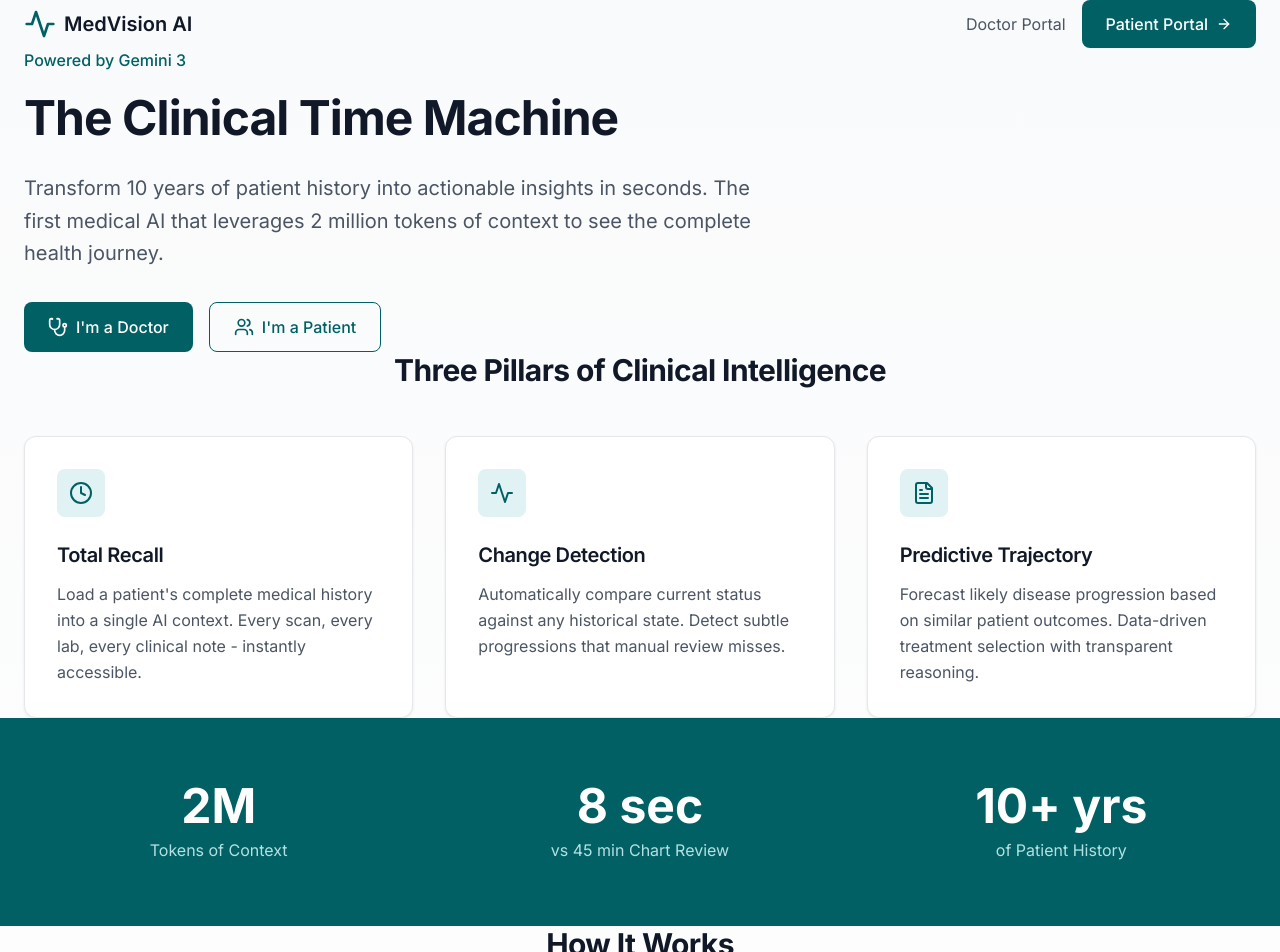
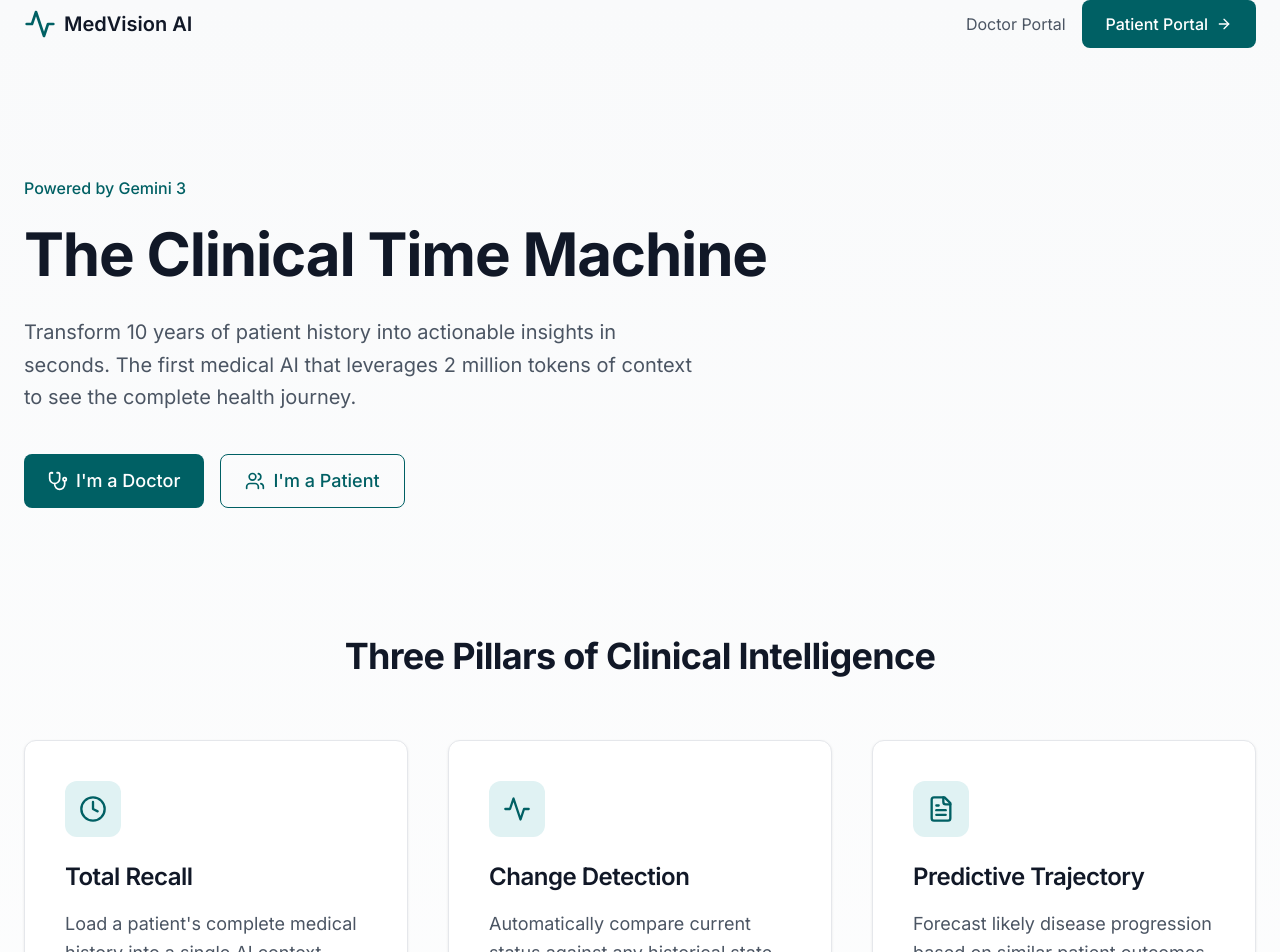
Before and after one commit to sarthakskd20/medvision-ai, a Next.js app in the folder frontend/: page / in a window 1280 px wide. Shown: the top 952 px of the page. Built offline with nearby package versions, Linux system fonts and the light colour scheme.

Commit message:
Improve home page spacing and typography
- Increased vertical padding (py-28/32) across Hero, Features, and Stats sections
- Added hover effects to feature cards
- Increased font sizes for better readability
- Added generous breathing room between sections

```diff
--- a/frontend/src/app/page.tsx
+++ b/frontend/src/app/page.tsx
@@ -24,23 +24,23 @@
             </header>
 
             {/* Hero Section */}
-            <section className="container-medical py-20">
+            <section className="container-medical py-28 md:py-32">
                 <div className="max-w-3xl">
-                    <p className="text-primary-500 font-medium mb-4">Powered by Gemini 3</p>
-                    <h1 className="text-5xl font-bold text-gray-900 leading-tight mb-6">
+                    <p className="text-primary-500 font-medium mb-6">Powered by Gemini 3</p>
+                    <h1 className="text-5xl md:text-6xl font-bold text-gray-900 leading-tight mb-8">
                         The Clinical Time Machine
                     </h1>
-                    <p className="text-xl text-gray-600 mb-8 leading-relaxed">
+                    <p className="text-xl text-gray-600 mb-10 leading-relaxed max-w-2xl">
                         Transform 10 years of patient history into actionable insights in seconds.
                         The first medical AI that leverages 2 million tokens of context to see
                         the complete health journey.
                     </p>
                     <div className="flex gap-4">
-                        <Link href="/dashboard" className="btn-primary flex items-center gap-2">
+                        <Link href="/dashboard" className="btn-primary flex items-center gap-2 text-lg px-8 py-4">
                             <Stethoscope className="h-5 w-5" />
                             I'm a Doctor
                         </Link>
-                        <Link href="/patient-portal" className="btn-secondary flex items-center gap-2">
+                        <Link href="/patient-portal" className="btn-secondary flex items-center gap-2 text-lg px-8 py-4">
                             <Users className="h-5 w-5" />
                             I'm a Patient
                         </Link>
@@ -49,48 +49,48 @@
             </section>
 
             {/* Features Section */}
-            <section className="container-medical py-20">
-                <h2 className="text-3xl font-bold text-gray-900 mb-12 text-center">
+            <section className="container-medical py-28">
+                <h2 className="text-3xl md:text-4xl font-bold text-gray-900 mb-16 text-center">
                     Three Pillars of Clinical Intelligence
                 </h2>
-                <div className="grid md:grid-cols-3 gap-8">
+                <div className="grid md:grid-cols-3 gap-10">
                     {/* Feature 1 */}
-                    <div className="card p-8">
-                        <div className="w-12 h-12 rounded-lg bg-primary-50 flex items-center justify-center mb-6">
-                            <Clock className="h-6 w-6 text-primary-500" />
+                    <div className="card p-10 hover:-translate-y-1 transition-transform duration-300">
+                        <div className="w-14 h-14 rounded-xl bg-primary-50 flex items-center justify-center mb-6">
+                            <Clock className="h-7 w-7 text-primary-500" />
                         </div>
-                        <h3 className="text-xl font-semibold text-gray-900 mb-3">
+                        <h3 className="text-2xl font-semibold text-gray-900 mb-4">
                             Total Recall
                         </h3>
-                        <p className="text-gray-600 leading-relaxed">
+                        <p className="text-gray-600 leading-relaxed text-lg">
                             Load a patient's complete medical history into a single AI context.
                             Every scan, every lab, every clinical note - instantly accessible.
                         </p>
                     </div>
 
                     {/* Feature 2 */}
-                    <div className="card p-8">
-                        <div className="w-12 h-12 rounded-lg bg-primary-50 flex items-center justify-center mb-6">
-                            <Activity className="h-6 w-6 text-primary-500" />
+                    <div className="card p-10 hover:-translate-y-1 transition-transform duration-300">
+                        <div className="w-14 h-14 rounded-xl bg-primary-50 flex items-center justify-center mb-6">
+                            <Activity className="h-7 w-7 text-primary-500" />
                         </div>
-                        <h3 className="text-xl font-semibold text-gray-900 mb-3">
+                        <h3 className="text-2xl font-semibold text-gray-900 mb-4">
                             Change Detection
                         </h3>
-                        <p className="text-gray-600 leading-relaxed">
+                        <p className="text-gray-600 leading-relaxed text-lg">
                             Automatically compare current status against any historical state.
                             Detect subtle progressions that manual review misses.
                         </p>
                     </div>
 
                     {/* Feature 3 */}
-                    <div className="card p-8">
-                        <div className="w-12 h-12 rounded-lg bg-primary-50 flex items-center justify-center mb-6">
-                            <FileText className="h-6 w-6 text-primary-500" />
+                    <div className="card p-10 hover:-translate-y-1 transition-transform duration-300">
+                        <div className="w-14 h-14 rounded-xl bg-primary-50 flex items-center justify-center mb-6">
+                            <FileText className="h-7 w-7 text-primary-500" />
                         </div>
-                        <h3 className="text-xl font-semibold text-gray-900 mb-3">
+                        <h3 className="text-2xl font-semibold text-gray-900 mb-4">
                             Predictive Trajectory
                         </h3>
-                        <p className="text-gray-600 leading-relaxed">
+                        <p className="text-gray-600 leading-relaxed text-lg">
                             Forecast likely disease progression based on similar patient outcomes.
                             Data-driven treatment selection with transparent reasoning.
                         </p>
@@ -99,20 +99,20 @@
             </section>
 
             {/* Stats Section */}
-            <section className="bg-primary-500 py-16">
+            <section className="bg-primary-500 py-24 mb-12">
                 <div className="container-medical">
-                    <div className="grid md:grid-cols-3 gap-8 text-center text-white">
+                    <div className="grid md:grid-cols-3 gap-12 text-center text-white">
                         <div>
-                            <p className="text-5xl font-bold mb-2">2M</p>
-                            <p className="text-primary-100">Tokens of Context</p>
+                            <p className="text-6xl font-bold mb-3">2M</p>
+                            <p className="text-primary-100 text-xl">Tokens of Context</p>
                         </div>
                         <div>
-                            <p className="text-5xl font-bold mb-2">8 sec</p>
-                            <p className="text-primary-100">vs 45 min Chart Review</p>
+                            <p className="text-6xl font-bold mb-3">8 sec</p>
+                            <p className="text-primary-100 text-xl">vs 45 min Chart Review</p>
                         </div>
                         <div>
-                            <p className="text-5xl font-bold mb-2">10+ yrs</p>
-                            <p className="text-primary-100">of Patient History</p>
+                            <p className="text-6xl font-bold mb-3">10+ yrs</p>
+                            <p className="text-primary-100 text-xl">of Patient History</p>
                         </div>
                     </div>
                 </div>
```
